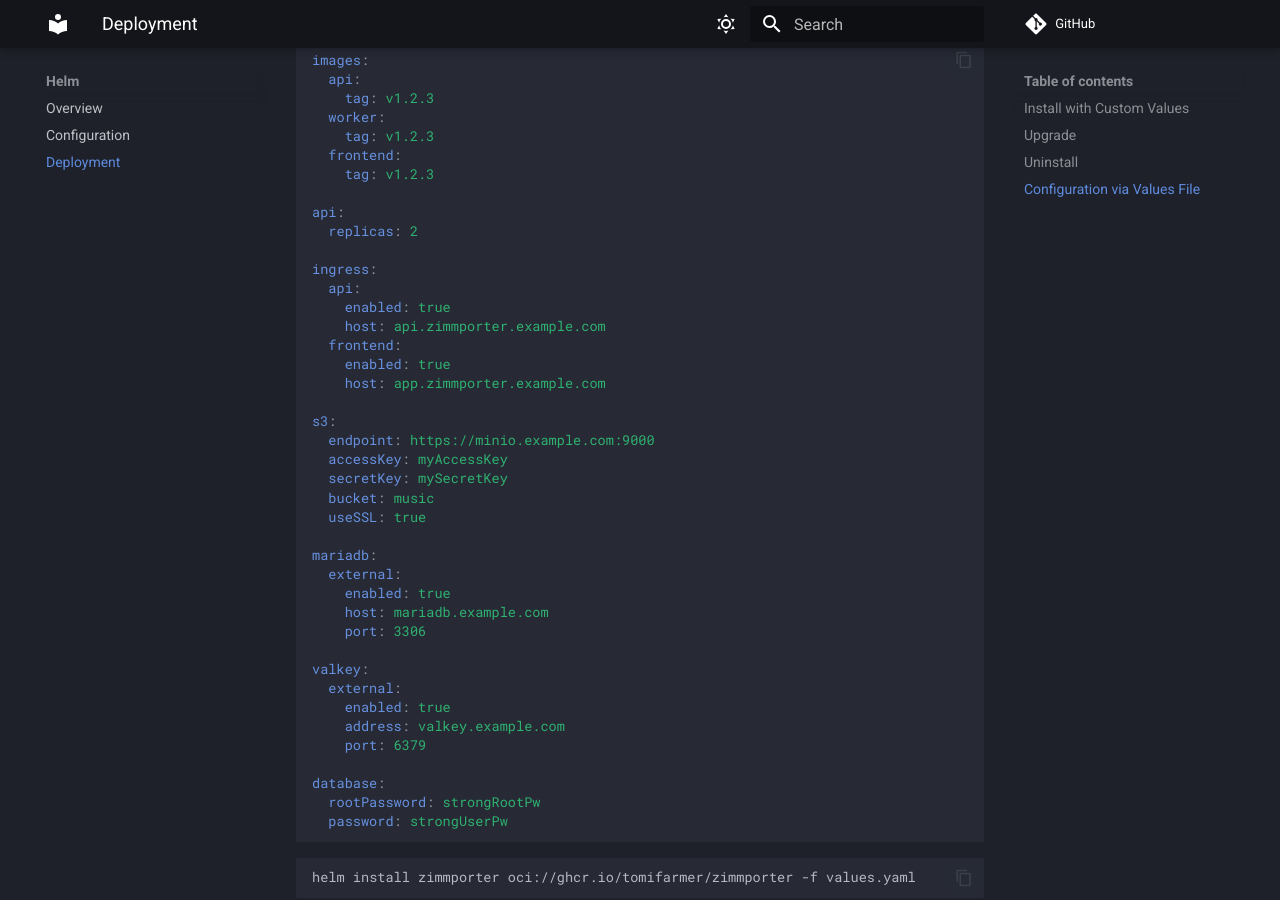
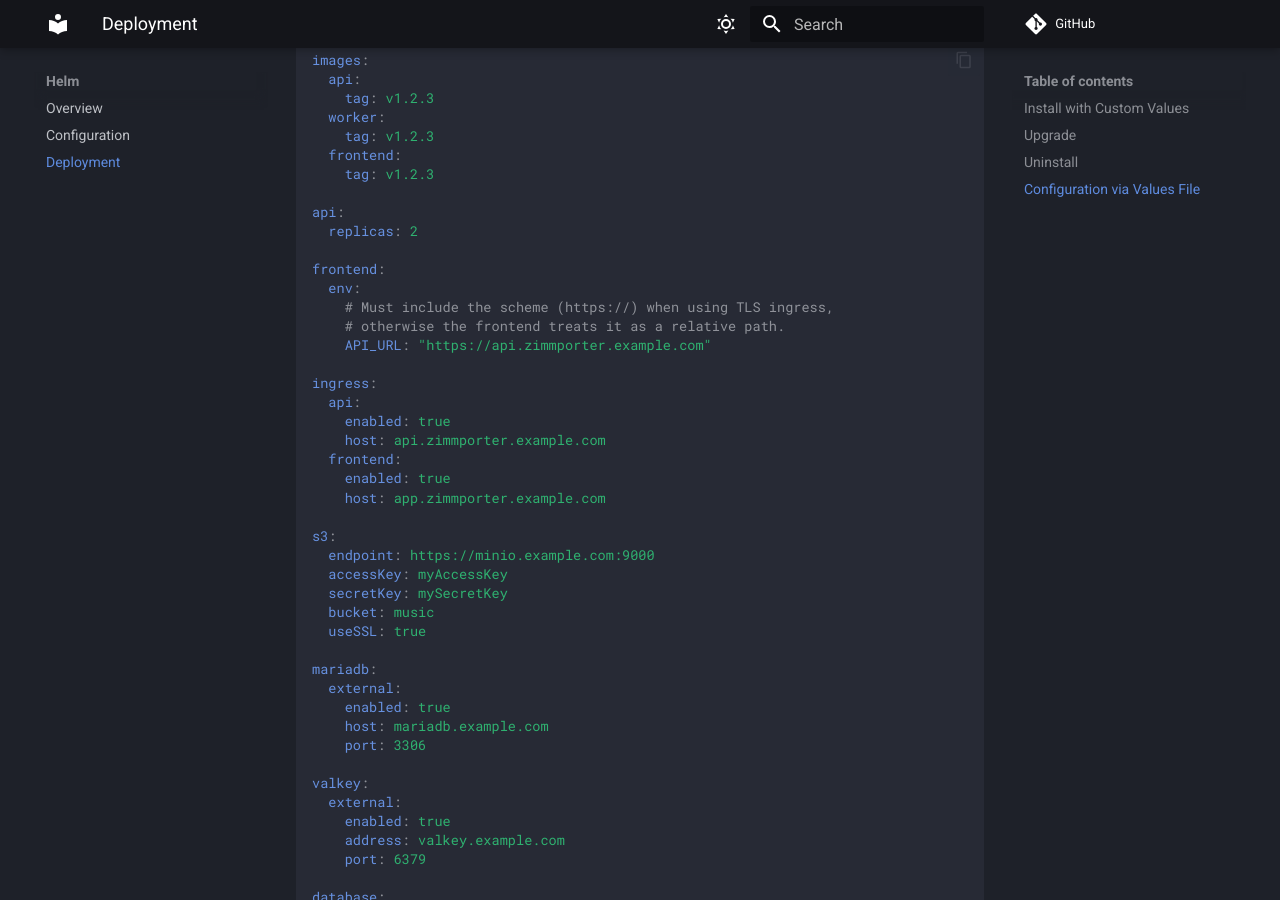
Before and after one commit to Tomifarmer/zimmporter-stack-doc, an MkDocs documentation site: the page built from docs/helm/deployment.md, in a window 1280 px wide and 900 px high, scrolled down 1039 px. Built offline with MkDocs 1.6.1 and Material for MkDocs 9.7.7, drawn with Linux system fonts in a browser that asks for light colours; comment, search, counter and statistics services are not loaded.

Commit message:
Update docs

```diff
--- a/docs/helm/deployment.md
+++ b/docs/helm/deployment.md
@@ -52,6 +52,12 @@ images:
 api:
   replicas: 2
 
+frontend:
+  env:
+    # Must include the scheme (https://) when using TLS ingress,
+    # otherwise the frontend treats it as a relative path.
+    API_URL: "https://api.zimmporter.example.com"
+
 ingress:
   api:
     enabled: true
```
Also changed, not shown: docs/helm/configuration.md (+13 -8 lines).
